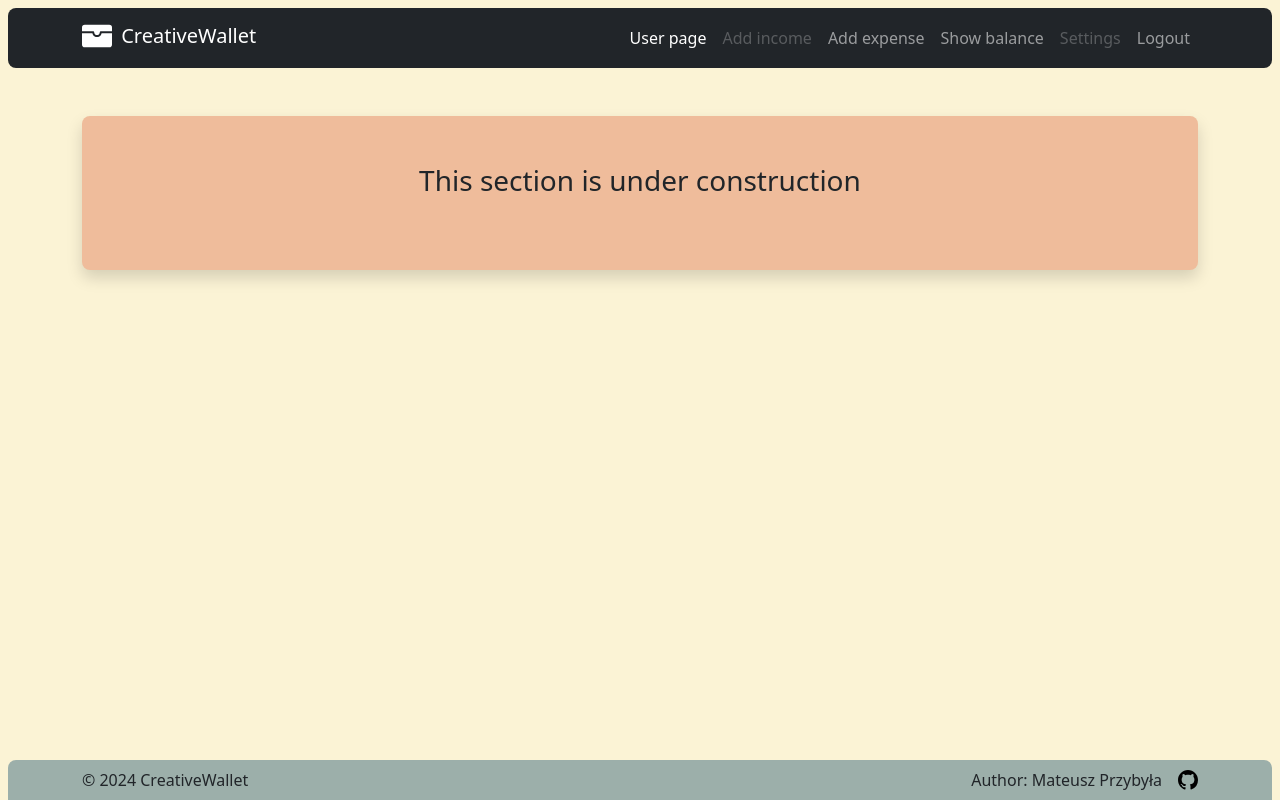
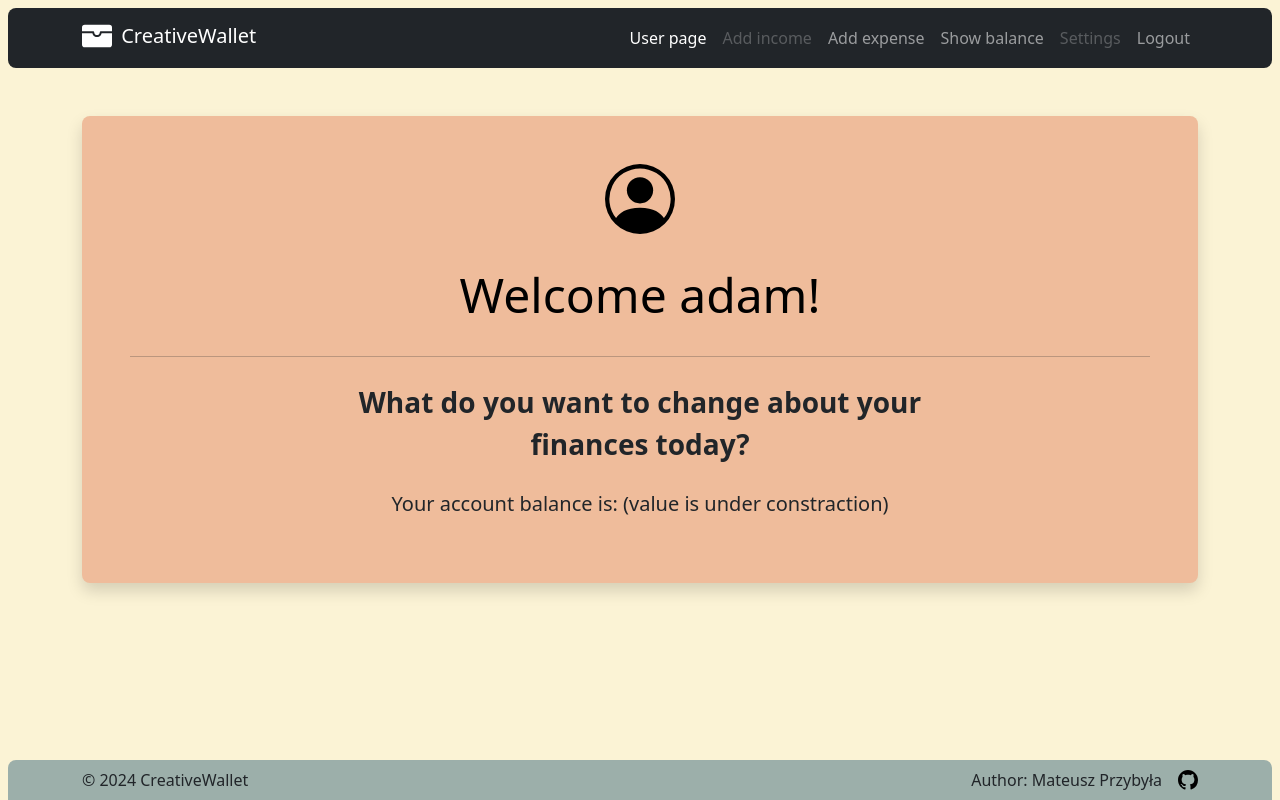
Before and after one commit to mateusz-przybyla/CreativeWallet_Backend, a PHP site: page /public/user-page.php in a window 1280 px wide. Run offline with PHP 8.4, Linux system fonts and the light colour scheme; a user stored in the database is signed in.

Commit message:
Implemented user-page

```diff
--- a/public/login.php
+++ b/public/login.php
@@ -8,7 +8,7 @@ if (!isset($_SESSION['logged_id'])) {
     $login = filter_input(INPUT_POST, 'email');
     $password = filter_input(INPUT_POST, 'password');
 
-    $userQuery = $db->prepare('SELECT id, password FROM users WHERE email = :login');
+    $userQuery = $db->prepare('SELECT id, username, password FROM users WHERE email = :login');
     $userQuery->bindValue(':login', $login, PDO::PARAM_STR);
     $userQuery->execute();
 
@@ -16,6 +16,8 @@ if (!isset($_SESSION['logged_id'])) {
 
     if ($user && password_verify($password, $user['password'])) {
       $_SESSION['logged_id'] = $user['id'];
+      $_SESSION['logged_username'] = $user['username'];
+
       unset($_SESSION['bad_attempt']);
       unset($_SESSION['m_login']);
       unset($_SESSION['m_password']);
--- a/public/user-page.php
+++ b/public/user-page.php
@@ -1,6 +1,10 @@
 <?php
 session_start();
 
+if (!isset($_SESSION['logged_id'])) {
+  header('Location: ../index.php');
+  exit();
+}
 ?>
 
 <!DOCTYPE html>
@@ -39,16 +43,16 @@ session_start();
                 <a class="nav-link disabled" href="#">Add income</a>
               </li>
               <li class="nav-item mb-2 mb-md-0">
-                <a class="nav-link" href="./add-expense.html">Add expense</a>
+                <a class="nav-link" href="./add-expense.php">Add expense</a>
               </li>
               <li class="nav-item mb-2 mb-md-0">
-                <a class="nav-link" href="./show-balance.html">Show balance</a>
+                <a class="nav-link" href="./show-balance.php">Show balance</a>
               </li>
               <li class="nav-item mb-2 mb-md-0">
                 <a class="nav-link disabled" href="#">Settings</a>
               </li>
               <li class="nav-item mb-2 mb-md-0">
-                <a class="nav-link" href="../index.html">Logout</a>
+                <a class="nav-link" href="./logout.php">Logout</a>
               </li>
             </ul>
           </div>
@@ -57,10 +61,18 @@ session_start();
     </header>
     <main class="pb-75">
       <div class="container my-5">
-        <div class="bg-light-red shadow p-5 rounded-3">
-          <div class="text-center">
-            <h1 class="h3 mb-4">This section is under construction</h1>
-          </div>
+        <div class="bg-light-red shadow p-5 rounded-3 text-center">
+          <img src="../assets/svg/person-circle.svg" alt="person-circle" height="70" class="mb-3" />
+          <h1 class="text-body-emphasis py-3 display-5">
+            Welcome <?php echo $_SESSION['logged_username'] . "!" ?>
+          </h1>
+          <hr />
+          <p class="col-lg-8 mx-auto fs-3 py-2">
+            <strong>What do you want to change about your finances today?</strong>
+          </p>
+          <p class="col-lg-8 mx-auto fs-5">
+            Your account balance is: (value is under constraction)
+          </p>
         </div>
       </div>
     </main>
```
Also changed, not shown: assets/svg/person-circle.svg (added).
